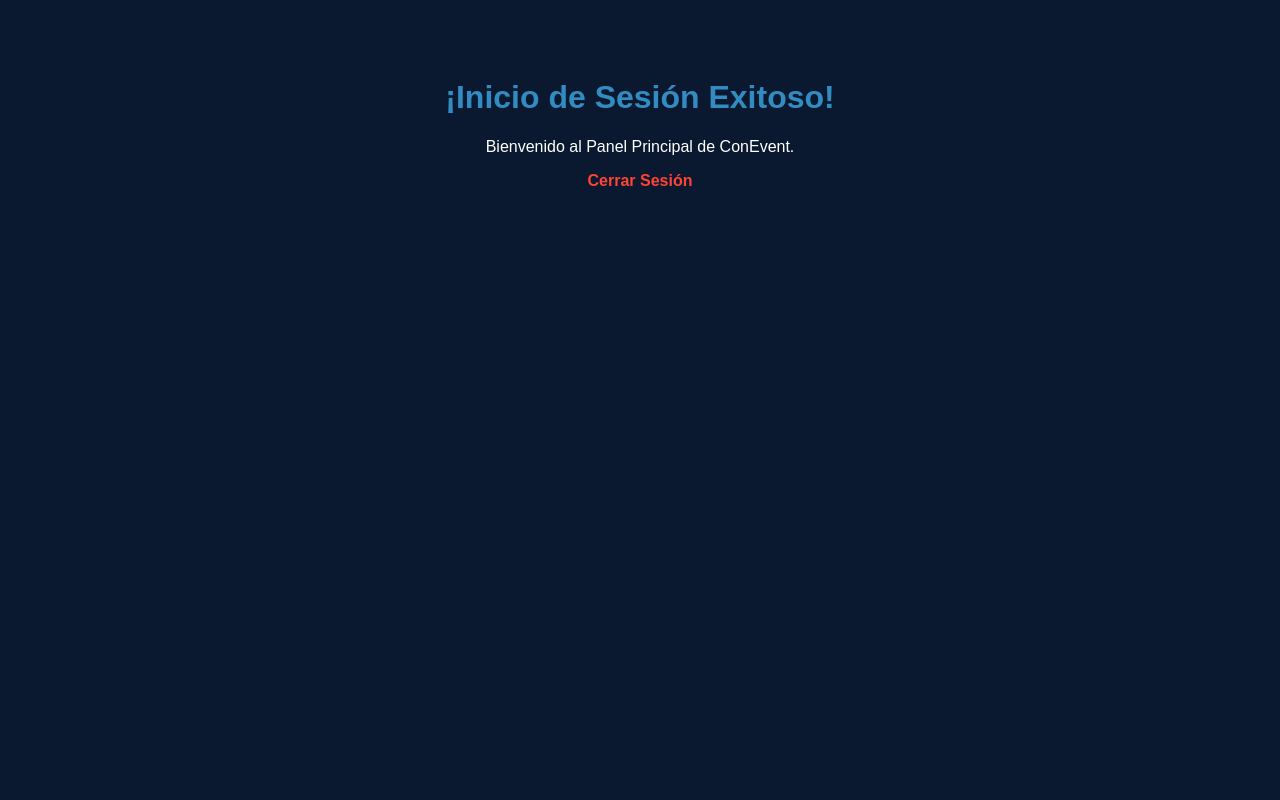
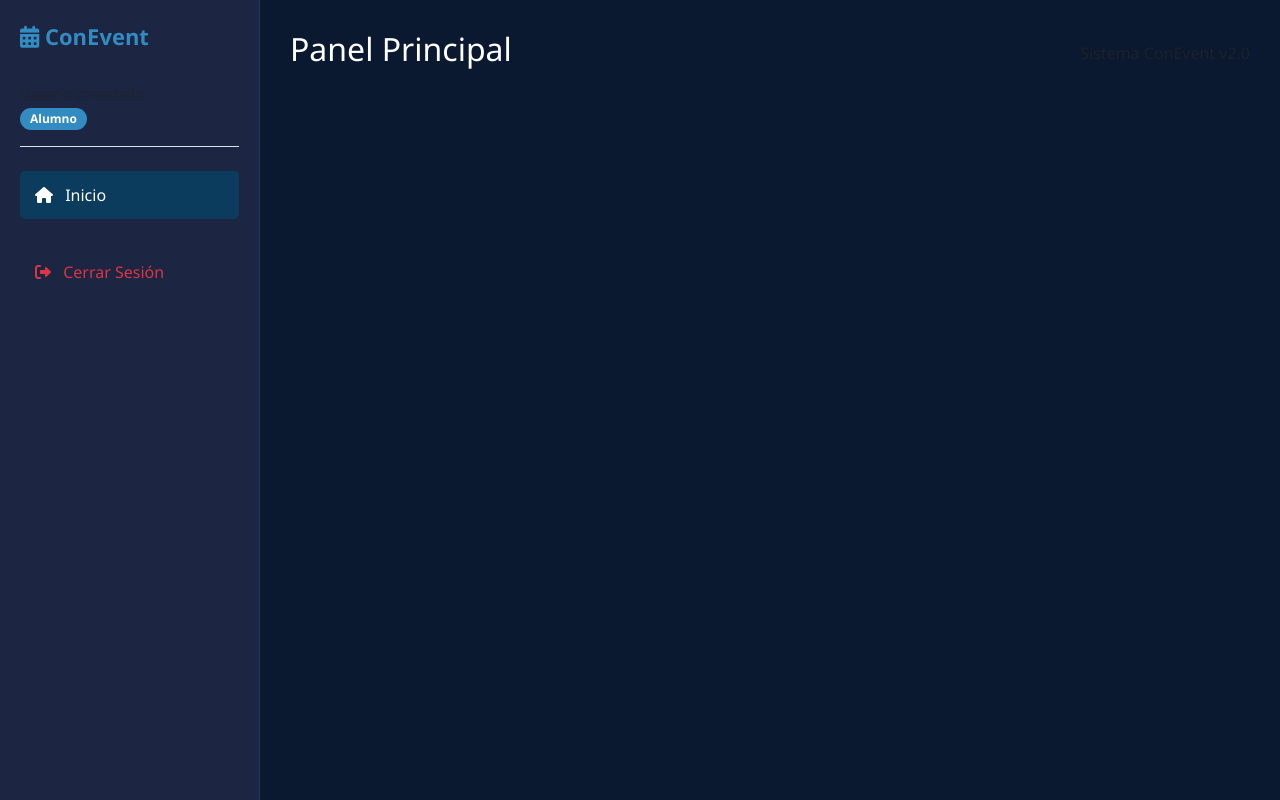
Before and after one commit to LuisRGA18/conevent, a Django app: template templates/seguridad/index.html in a window 1280 px wide. Run offline with Django 5.2, Linux system fonts and the light colour scheme; the template is opened without the code that fills it, so the values that code supplies are empty.

Commit message:
Dashboard dinámico por roles y protección de acceso a la vista principal

```diff
--- a/templates/seguridad/index.html
+++ b/templates/seguridad/index.html
@@ -1,16 +1,116 @@
+{% load static %}
 <!DOCTYPE html>
 <html lang="es">
 <head>
     <meta charset="UTF-8">
-    <title>ConEvent - Dashboard</title>
+    <meta name="viewport" content="width=device-width, initial-scale=1.0">
+    <title>ConEvent - Panel de Control</title>
+    <link href="https://cdn.jsdelivr.net/npm/bootstrap@5.3.0/dist/css/bootstrap.min.css" rel="stylesheet">
+    <link rel="stylesheet" href="https://cdnjs.cloudflare.com/ajax/libs/font-awesome/6.0.0/css/all.min.css">
+    <link rel="stylesheet" href="{% static 'css/styles.css' %}">
+
     <style>
-        body { background-color: #0A192F; color: white; font-family: sans-serif; padding: 50px; text-align: center; }
-        h1 { color: #328cc1; }
+        /* Estilos rápidos para el layout del Dashboard */
+        .wrapper { display: flex; min-height: 100vh; }
+        .sidebar { width: 260px; background-color: var(--gris-oscuro); padding: 20px; border-right: 1px solid rgba(50, 140, 193, 0.2); }
+        .content { flex: 1; padding: 30px; background-color: var(--fondo-oscuro); }
+        .sidebar-brand { color: var(--azul-tecnologico); font-size: 22px; font-weight: bold; margin-bottom: 30px; display: block; text-decoration: none; }
+        .nav-link-custom { color: var(--gris-claro); display: block; padding: 12px 15px; border-radius: 5px; text-decoration: none; margin-bottom: 5px; transition: 0.3s; }
+        .nav-link-custom:hover, .nav-link-custom.active { background-color: var(--azul-profundo); color: white; }
+        .card-custom { background-color: var(--gris-oscuro); border: 1px solid rgba(50, 140, 193, 0.1); color: white; border-radius: 10px; padding: 20px; }
+        .badge-role { background-color: var(--azul-tecnologico); color: white; padding: 5px 10px; border-radius: 15px; font-size: 12px; }
     </style>
 </head>
 <body>
-    <h1>¡Inicio de Sesión Exitoso!</h1>
-    <p>Bienvenido al Panel Principal de ConEvent.</p>
-    <a href="{% url 'logout' %}" style="color: #ff4336; text-decoration: none; font-weight: bold;">Cerrar Sesión</a>
+
+    <div class="wrapper">
+        <nav class="sidebar">
+            <a href="{% url 'index' %}" class="sidebar-brand">
+                <i class="fas fa-calendar-alt"></i> ConEvent
+            </a>
+
+            <div class="user-info mb-4 border-bottom pb-3">
+                <p class="m-0 small text-muted">Usuario conectado:</p>
+                <h6 class="m-0 text-white">{{ request.user.username }}</h6>
+                <span class="badge badge-role mt-1">
+                    {% if request.user.rol == 'admin' %} Administrador
+                    {% elif request.user.rol == 'evaluador' %} Evaluador / Docente
+                    {% else %} Alumno
+                    {% endif %}
+                </span>
+            </div>
+
+            <ul class="nav flex-column">
+                <li><a href="{% url 'index' %}" class="nav-link-custom active"><i class="fas fa-home me-2"></i> Inicio</a></li>
+
+                {% if request.user.rol == 'admin' %}
+                    <li><a href="#" class="nav-link-custom"><i class="fas fa-users me-2"></i> Gestionar Usuarios</a></li>
+                    <li><a href="#" class="nav-link-custom"><i class="fas fa-cogs me-2"></i> Configuración</a></li>
+                {% endif %}
+
+                {% if request.user.rol == 'evaluador' or request.user.rol == 'admin' %}
+                    <li><a href="#" class="nav-link-custom"><i class="fas fa-file-signature me-2"></i> Evaluar Proyectos</a></li>
+                    <li><a href="#" class="nav-link-custom"><i class="fas fa-clipboard-list me-2"></i> Rúbricas</a></li>
+                {% endif %}
+
+                {% if request.user.rol == 'alumno' %}
+                    <li><a href="#" class="nav-link-custom"><i class="fas fa-project-diagram me-2"></i> Mi Proyecto</a></li>
+                    <li><a href="#" class="nav-link-custom"><i class="fas fa-star me-2"></i> Ver Calificaciones</a></li>
+                {% endif %}
+
+                <li class="mt-4"><a href="{% url 'logout' %}" class="nav-link-custom text-danger"><i class="fas fa-sign-out-alt me-2"></i> Cerrar Sesión</a></li>
+            </ul>
+        </nav>
+
+        <main class="content">
+            <div class="d-flex justify-content-between align-items-center mb-4">
+                <h2>Panel Principal</h2>
+                <span class="text-muted">Sistema ConEvent v2.0</span>
+            </div>
+
+            <div class="row">
+
+                {% if request.user.rol == 'admin' %}
+                    <div class="col-md-4 mb-3">
+                        <div class="card-custom">
+                            <h3><i class="fas fa-users text-info"></i></h3>
+                            <h5>Usuarios Totales</h5>
+                            <p class="fs-3 m-0">12</p>
+                        </div>
+                    </div>
+                    <div class="col-md-4 mb-3">
+                        <div class="card-custom">
+                            <h3><i class="fas fa-lightbulb text-warning"></i></h3>
+                            <h5>Proyectos Registrados</h5>
+                            <p class="fs-3 m-0">4</p>
+                        </div>
+                    </div>
+                {% endif %}
+
+                {% if request.user.rol == 'evaluador' %}
+                    <div class="col-md-6 mb-3">
+                        <div class="card-custom">
+                            <h5><i class="fas fa-tasks text-success me-2"></i> Proyectos por Evaluar</h5>
+                            <p>Tienes proyectos pendientes asignados en la rúbrica actual.</p>
+                            <button class="btn btn-sm btn-outline-info">Ir a evaluar</button>
+                        </div>
+                    </div>
+                {% endif %}
+
+                {% if request.user.rol == 'alumno' %}
+                    <div class="col-md-6 mb-3">
+                        <div class="card-custom">
+                            <h5><i class="fas fa-trophy text-warning me-2"></i> Estado de tu Proyecto</h5>
+                            <p class="m-0">Estatus: <span class="text-warning">En revisión</span></p>
+                            <p class="small text-muted mt-2">Tu asesor subirá los comentarios pronto.</p>
+                        </div>
+                    </div>
+                {% endif %}
+
+            </div>
+        </main>
+    </div>
+
+    <script src="https://cdn.jsdelivr.net/npm/bootstrap@5.3.0/dist/js/bootstrap.bundle.min.js"></script>
 </body>
 </html>
--- a/usuarios/views.py
+++ b/usuarios/views.py
@@ -1,6 +1,7 @@
 from django.shortcuts import render, redirect
 from django.contrib.auth import authenticate, login, logout
 from django.contrib import messages
+from django.contrib.auth.decorators import login_required
 
 def login_view(request):
     # Si el usuario ya está logueado, lo mandamos directo al inicio
@@ -33,3 +34,7 @@ def logout_view(request):
 def index_view(request):
     # Una vista temporal para la página de inicio
     return render(request, 'seguridad/index.html') # O el template que gustes usar de base
+
+@login_required(login_url='login')  # <-- AGREGA ESTO PARA PROTEGER LA VISTA
+def index_view(request):
+    return render(request, 'seguridad/index.html')
```
